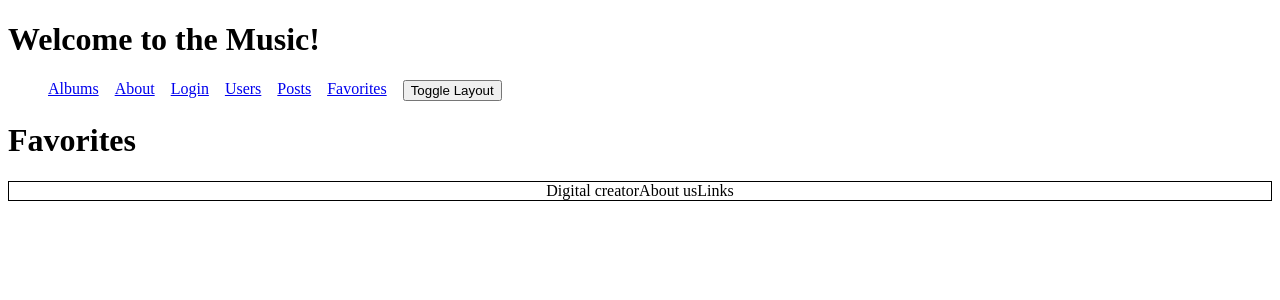
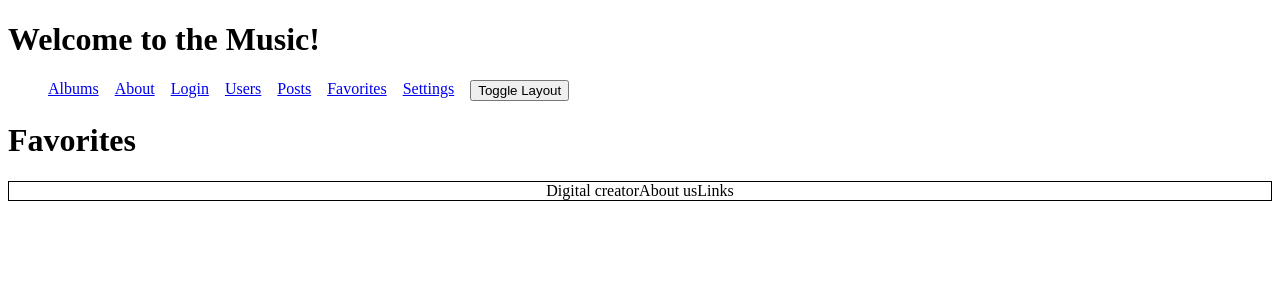
Before and after one commit to martinalvarez/react-typescript-vite-digital-creator, a React (Vite) app: page /favorites in a window 1280 px wide. Shown: the top 300 px of the page. Built offline with nearby package versions, Linux system fonts and the light colour scheme.

Commit message:
Added Settings page

```diff
--- a/src/components/NavBar.tsx
+++ b/src/components/NavBar.tsx
@@ -48,6 +48,11 @@ const menu: Menu[] = [
         label: 'Favorites',
         location: '/favorites',
     },
+    {
+        id: 7,
+        label: 'Settings',
+        location: '/settings',
+    },
 ];
 
 function NavBar() {
--- /dev/null
+++ b/src/pages/Settings.tsx
@@ -0,0 +1,10 @@
+function SettingsPage() {
+
+    return (
+        <>
+            <h1>Settings Page</h1>
+        </>
+    );
+}
+
+export default SettingsPage;
```
Also changed, not shown: src/main.tsx (+6 -1 lines).
